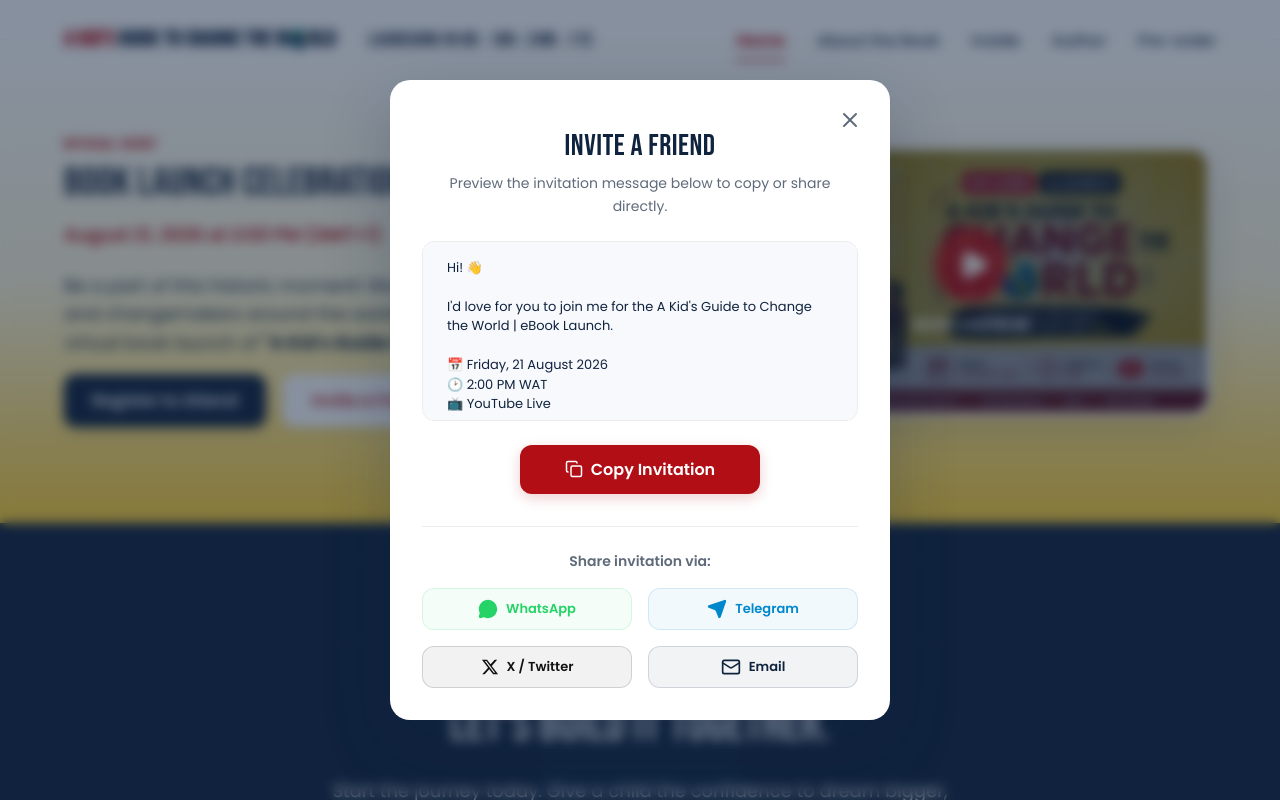
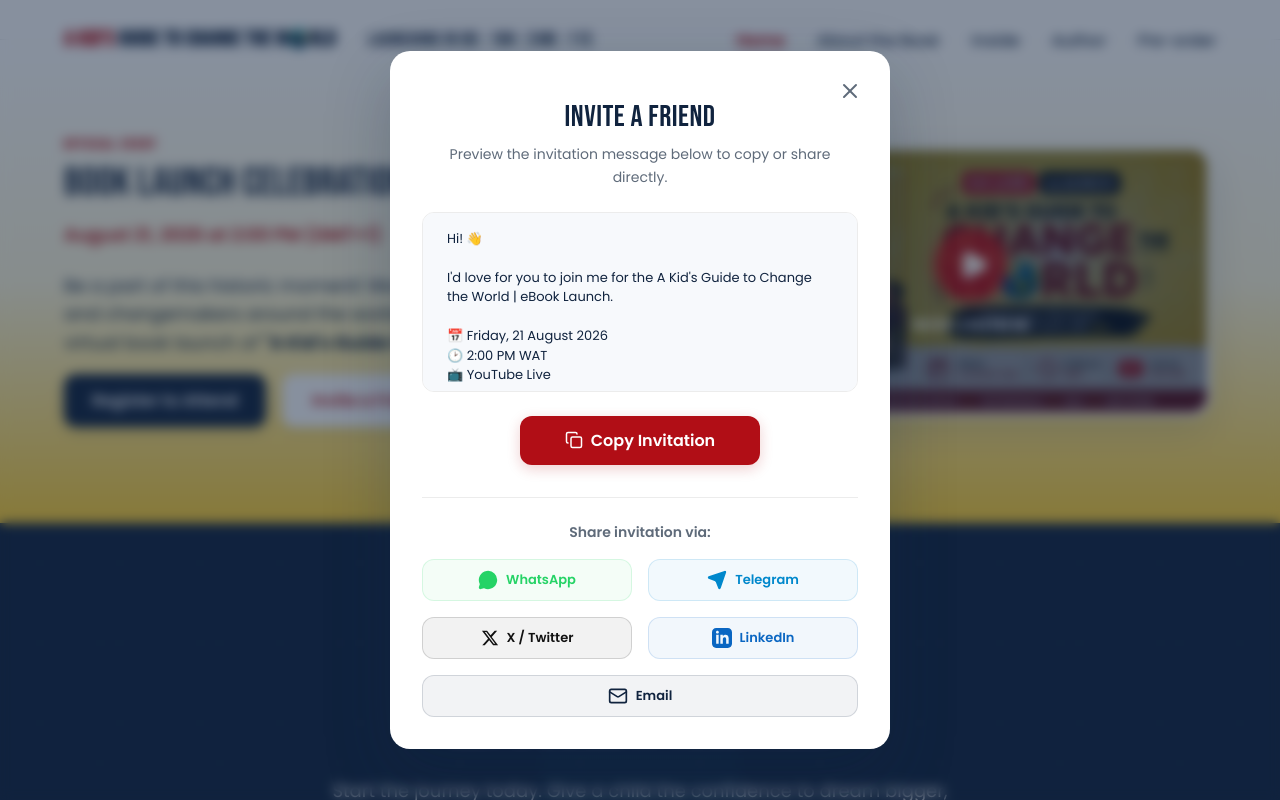
Before and after one commit to xpr-ltd/AKG2CTW, a React (Vite) app: page / in a window 1280 px wide. Both pictures are taken after a click on the button "Invite a Friend". Shown: the part 4290-5090 px from the top of the page. Built offline with nearby package versions, Linux system fonts and the light colour scheme.

Commit message:
Hardcode link in custom message and add LinkedIn sharing channel

```diff
--- a/src/components/JoinMission/JoinMission.jsx
+++ b/src/components/JoinMission/JoinMission.jsx
@@ -10,9 +10,6 @@ export default function JoinMission() {
   const [isModalOpen, setIsModalOpen] = useState(false);
   const [copied, setCopied] = useState(false);
 
-  // Dynamic share URL & message templates
-  const shareUrl = typeof window !== 'undefined' ? `${window.location.origin}/#launch` : 'https://akidsguide.vercel.app/#launch';
-
   const inviteMessage = `Hi! 👋
 
 I'd love for you to join me for the A Kid's Guide to Change the World | eBook Launch.
@@ -22,7 +19,7 @@ I'd love for you to join me for the A Kid's Guide to Change the World | eBook La
 📺 YouTube Live
 
 Set a reminder and join us here:
-${shareUrl}
+https://akidsguide.vercel.app/#launch
 
 Hope to see you there! 🌍📖`;
 
@@ -193,6 +190,20 @@ Hope to see you there! 🌍📖`;
                   <span>X / Twitter</span>
                 </a>
 
+                {/* LinkedIn */}
+                <a
+                  href={`https://www.linkedin.com/sharing/share-offsite/?url=${encodeURIComponent('https://akidsguide.vercel.app/#launch')}`}
+                  target="_blank"
+                  rel="noopener noreferrer"
+                  className={`${styles.channelLink} ${styles.linkedin}`}
+                  title="Share on LinkedIn"
+                >
+                  <svg viewBox="0 0 24 24" width="20" height="20" fill="currentColor">
+                    <path d="M19 0h-14c-2.761 0-5 2.239-5 5v14c0 2.761 2.239 5 5 5h14c2.762 0 5-2.239 5-5v-14c0-2.761-2.238-5-5-5zm-11 19h-3v-11h3v11zm-1.5-12.268c-.966 0-1.75-.779-1.75-1.75s.784-1.75 1.75-1.75 1.75.779 1.75 1.75-.784 1.75-1.75 1.75zm13.5 12.268h-3v-5.604c0-3.368-4-3.113-4 0v5.604h-3v-11h3v1.765c1.396-2.586 7-2.777 7 2.476v6.759z"/>
+                  </svg>
+                  <span>LinkedIn</span>
+                </a>
+
                 {/* Email */}
                 <a
                   href={`mailto:?subject=${encodedSubject}&body=${encodedMessage}`}
--- a/src/components/JoinMission/JoinMission.module.css
+++ b/src/components/JoinMission/JoinMission.module.css
@@ -454,9 +454,10 @@
 }
 
 .channelsGrid {
-  display: grid;
-  grid-template-columns: repeat(2, 1fr);
+  display: flex;
+  flex-wrap: wrap;
   gap: var(--space-2);
+  justify-content: center;
 }
 
 .channelLink {
@@ -464,7 +465,7 @@
   align-items: center;
   justify-content: center;
   gap: 8px;
-  padding: 10px;
+  padding: 10px 16px;
   border-radius: var(--radius-button);
   font-family: var(--font-body);
   font-size: 13px;
@@ -472,6 +473,8 @@
   text-decoration: none;
   transition: all var(--duration-fast) var(--ease-standard);
   border: 1px solid var(--color-border-light);
+  flex: 1 1 calc(50% - var(--space-2));
+  min-width: 140px;
 }
 
 /* Specific Channel Colors */
@@ -511,6 +514,18 @@
   box-shadow: 0 4px 12px rgba(17, 17, 17, 0.2);
 }
 
+.linkedin {
+  color: #0a66c2;
+  background-color: rgba(10, 102, 194, 0.05);
+  border-color: rgba(10, 102, 194, 0.15);
+}
+.linkedin:hover {
+  background-color: #0a66c2;
+  color: white;
+  border-color: #0a66c2;
+  box-shadow: 0 4px 12px rgba(10, 102, 194, 0.2);
+}
+
 .email {
   color: var(--color-primary-navy);
   background-color: rgba(16, 35, 62, 0.05);
```
